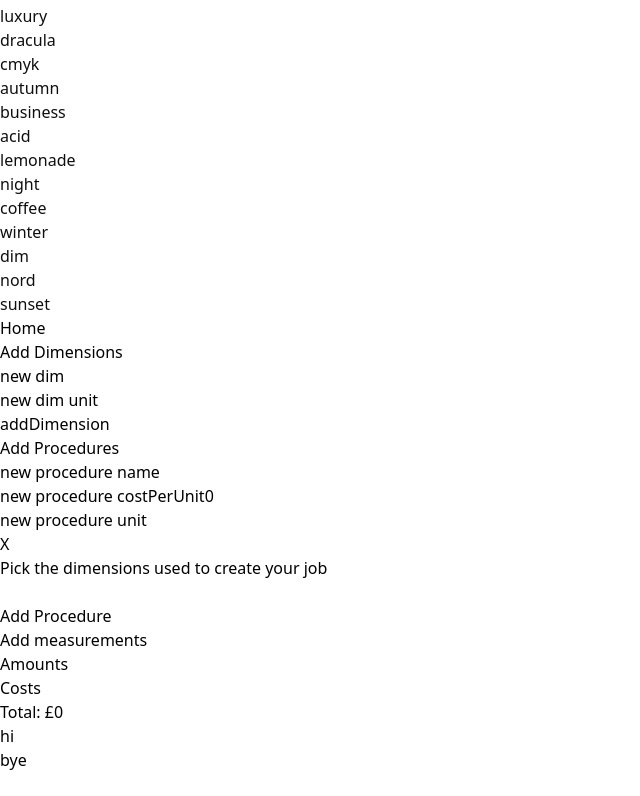
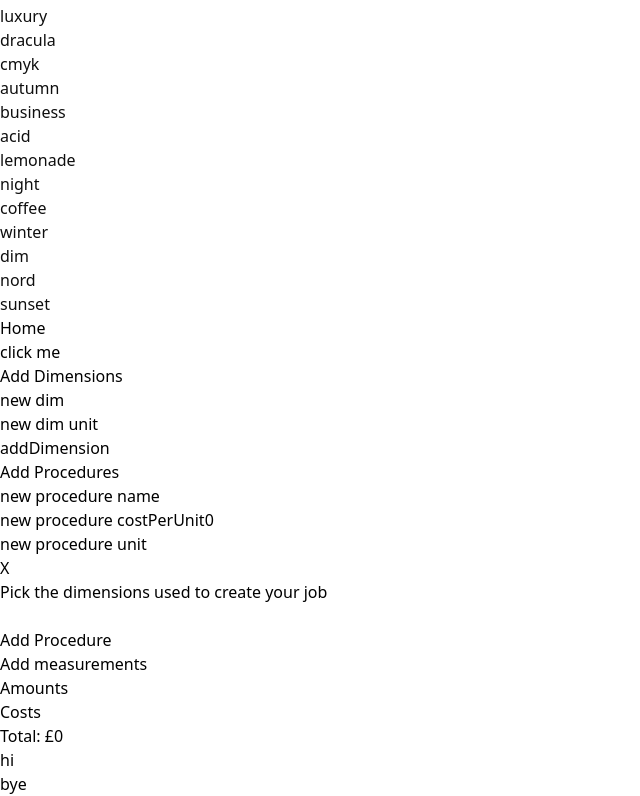
Before and after one commit to robMolloy/pricing, a Next.js app: page / in a window 1280 px wide. Shown: the part 1804-2600 px from the top of the page, without its empty margins (0-640 px from the left). Before the commit the page ends 2576 px from the top, so only its background shows below. Built offline with nearby package versions, Linux system fonts and the light colour scheme.

Commit message:
env var test

```diff
--- a/src/pages/index.page.tsx
+++ b/src/pages/index.page.tsx
@@ -69,6 +69,14 @@ export default function Home() {
         <pre className="flex-1">{JSON.stringify({ procedures }, undefined, 2)}</pre>
         <pre className="flex-1">{JSON.stringify({ result: totalCost }, undefined, 2)}</pre>
       </div> */}
+      <button
+        className="btn"
+        onClick={() => {
+          console.log(process.env.NEXT_PUBLIC_TEST_ENV_VAR);
+        }}
+      >
+        click me
+      </button>
       <h2>Add Dimensions</h2>
       <div className="flex items-center gap-4">
         <TextInput label="new dim" onInput={(x) => setNewDimension(x)} value={newDimension} />
```
Also changed, not shown: 1 other file (tests, documents, lock files or other folders).
